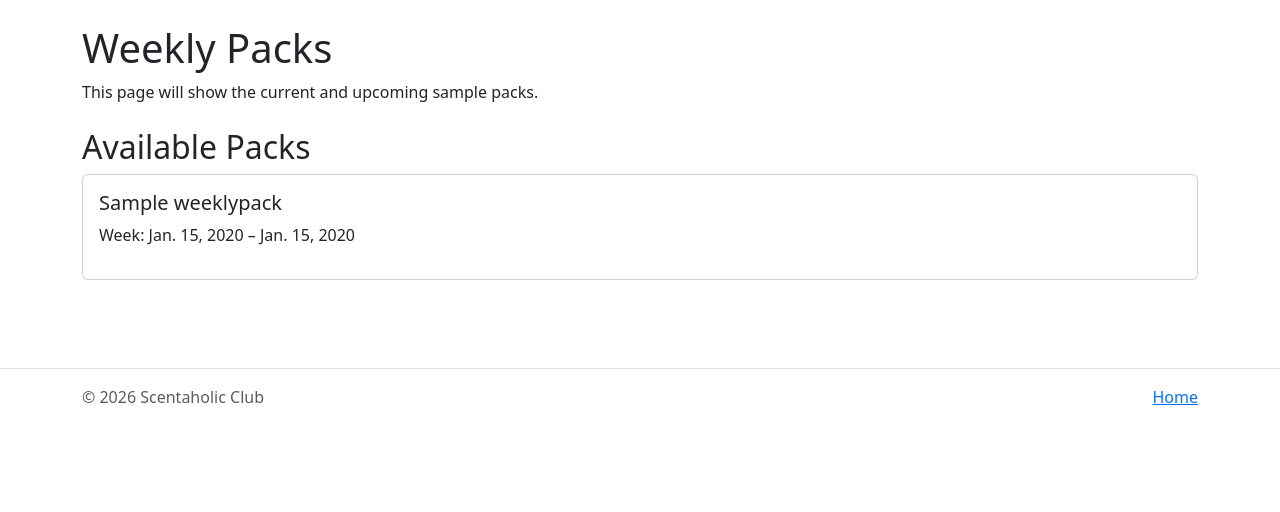
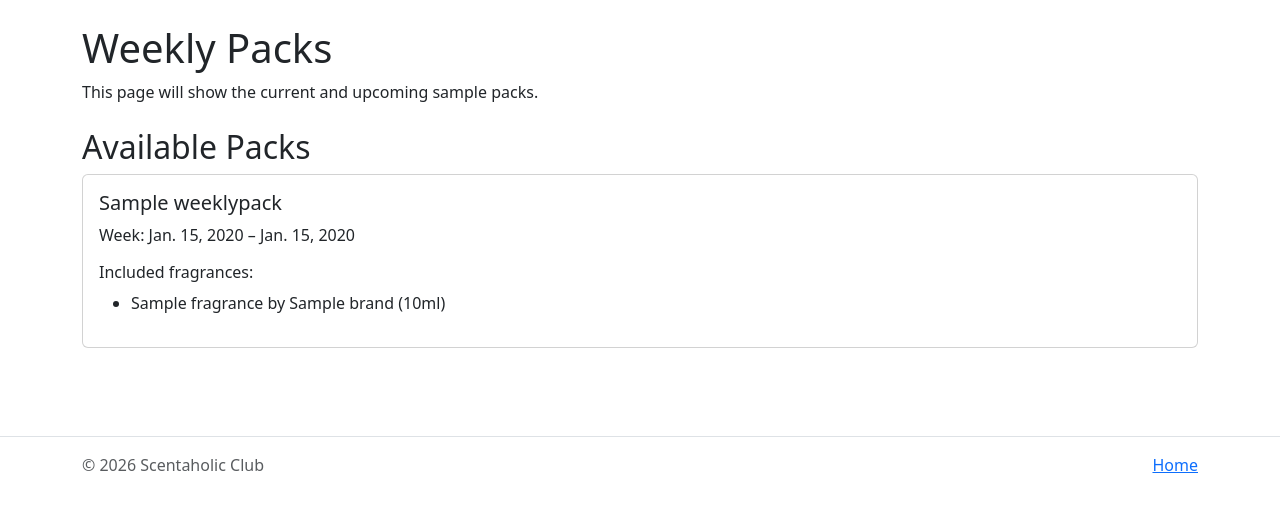
Before and after one commit to AlexandraSelby/scentaholic-club, a Django app: page /packs/ in a window 1280 px wide. Shown: the part 57-569 px from the top of the page. Run offline with Django 5.2, Linux system fonts and the light colour scheme; tables that the repository leaves empty hold one stand-in row (values such as "Sample post").

Commit message:
Show fragrances included in weekly packs

```diff
--- a/templates/samples/packs_home.html
+++ b/templates/samples/packs_home.html
@@ -12,6 +12,15 @@
   <div class="card-body">
     <h5 class="card-title">{{ pack.title }}</h5>
     <p>Week: {{ pack.week_start }} – {{ pack.week_end }}</p>
+
+    <h6>Included fragrances:</h6>
+    <ul>
+      {% for item in pack.items.all %}
+        <li>{{ item.fragrance.name }} by {{ item.fragrance.brand.name }} ({{ item.sample_size_ml }}ml)</li>
+      {% empty %}
+        <li>No fragrances added to this pack yet.</li>
+      {% endfor %}
+    </ul>
   </div>
 </div>
 {% empty %}
```
